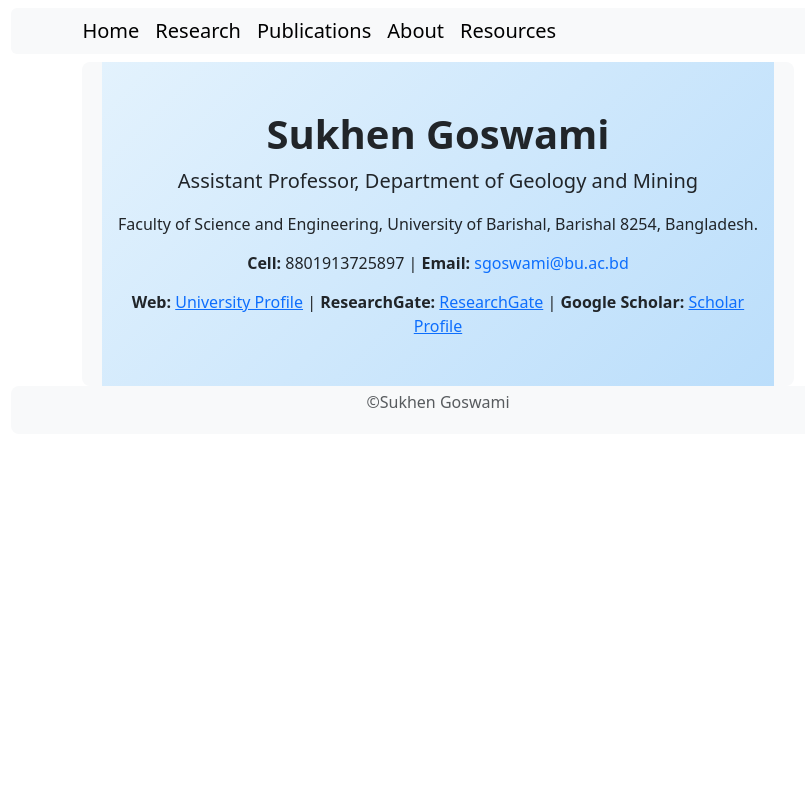
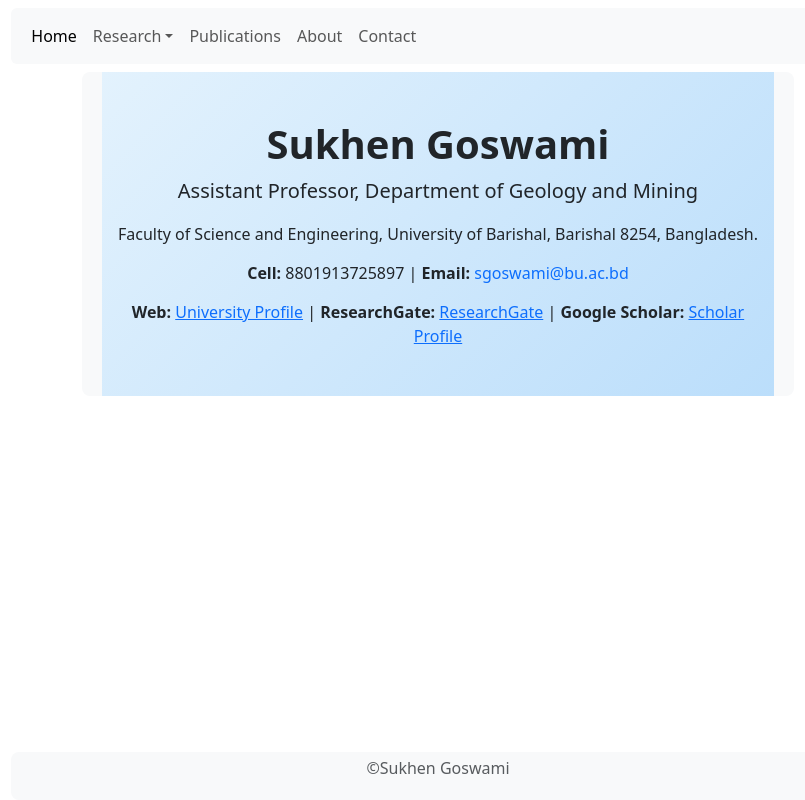
Before and after one commit to frabbicse/personal-portfolio, a Next.js app: page / in a window 1280 px wide. Shown: the whole page, without its empty margins (202-1007 px from the left). Built offline with nearby package versions, Linux system fonts and the light colour scheme.

Commit message:
new page contact

```diff
--- a/package.json
+++ b/package.json
@@ -15,6 +15,7 @@
     "react-dom": "^19.0.0"
   },
   "devDependencies": {
+    "@types/bootstrap": "^5.2.10",
     "@types/node": "^20",
     "@types/react": "^19",
     "@types/react-dom": "^19",
--- /dev/null
+++ b/src/app/contact/page.tsx
@@ -0,0 +1,3 @@
+export default function Contact() {
+  return <div>contact information</div>;
+}
--- a/src/app/layout.tsx
+++ b/src/app/layout.tsx
@@ -19,11 +19,11 @@ export default function RootLayout({
       <body>
         <div className="offset-2 col-lg-8">
           <NavLinks />
-          <div className=" container-fluid offset-1 col-md-10 rounded-3 bg-light">
+          <div className=" container-fluid offset-1 col-md-10 rounded-3 bg-light mb-5">
             <main>{children}</main>
           </div>
         </div>
-        <footer className="footer offset-2 col-lg-8 py-1 sticky-bottom rounded-3" style={{ backgroundColor: "#f8f9fa" }}>
+        <footer className="footer offset-2 col-lg-8 py-1 fixed-bottom rounded-3 mt-5" style={{ backgroundColor: "#f8f9fa" }}>
           <p className="text-center text-muted">©Sukhen Goswami</p>
         </footer>
       </body>
--- a/src/app/navigation/nav-links.tsx
+++ b/src/app/navigation/nav-links.tsx
@@ -2,52 +2,61 @@
 
 import { usePathname } from "next/navigation";
 import Link from "next/link";
+import { useEffect } from "react";
 
 export function NavLinks() {
   const pathname = usePathname();
 
+  useEffect(() => {
+    require("bootstrap/dist/js/bootstrap.bundle.min.js");
+  }, []);
+
   return (
-    <nav className="navbar  navbar-expand-lg navbar-light bg-light mb-2 mt-2 rounded-2 sticky-top">
-      <div className="collapse navbar-collapse offset-1" id="navbarSupportedContent">
-        <ul className="navbar-nav mr-auto">
-          <li className="nav-item active">
-            <Link className={`navbar-brand  ${pathname === "/" ? "active" : ""}`} href="/" aria-current="page">
+    <nav className="navbar navbar-expand-lg bg-body-tertiary navbar-expand-lg navbar-light bg-light mb-2 mt-2 rounded-2 sticky-top">
+      <div className="container-fluid">
+        <div className="collapse navbar-collapse" id="navbarSupportedContent">
+          <ul className="navbar-nav me-auto mb-2 mb-lg-0">
+            <li className="nav-item">
+              <Link className={`nav-link active  ${pathname === "/" ? "active" : ""}`} href="/" aria-current="page">
                 Home
               </Link>
             </li>
-          <li className="nav-item">
-            <Link className={`navbar-brand  ${pathname === "/research" ? "active" : ""}`} href="/research">
+
+            <li className="nav-item dropdown">
+              <Link className={`nav-link dropdown-toggle`} href="" data-bs-toggle="dropdown" aria-expanded="false">
                 Research
               </Link>
+              <ul className="dropdown-menu">
+                <li>
+                  <Link className={`nav-link ${pathname === "/research" ? "active" : ""}`} href="/research">
+                    Hydro-Geology
+                  </Link>
                 </li>
-          <li className="nav-item dropdown">
-            <Link className={`navbar-brand ${pathname === "/publications" ? "active" : ""}`} href="/publications">
+                <li>
+                  <Link className={`nav-link ${pathname === "/resources" ? "active" : ""}`} href="/resources">
+                    Resources
+                  </Link>
+                </li>
+              </ul>
+            </li>
+            <li className="nav-item">
+              <Link className={`nav-link ${pathname === "/publications" ? "active" : ""}`} href="/publications">
                 Publications
               </Link>
             </li>
-          <li className="nav-item dropdown">
-            <Link className={`navbar-brand ${pathname === "/about" ? "active" : ""}`} href="/about">
+            <li className="nav-item"></li>
+            <li className="nav-item">
+              <Link className={`nav-link ${pathname === "/about" ? "active" : ""}`} href="/about">
                 About
               </Link>
             </li>
-          <li className="nav-item dropdown">
-            <Link className={`navbar-brand ${pathname === "/resources" ? "active" : ""}`} href="/resources">
-              Resources
+            <li className="nav-item">
+              <Link className={`nav-link ${pathname === "/contact" ? "active" : ""}`} href="/contact">
+                Contact
               </Link>
-            <div className="dropdown-menu" aria-labelledby="navbarDropdown">
-              <a className="dropdown-item" href="#">
-                Action
-              </a>
-              <a className="dropdown-item" href="#">
-                Another action
-              </a>
-              <div className="dropdown-divider"></div>
-              <a className="dropdown-item" href="#">
-                Something else here
-              </a>
-            </div>
             </li>
           </ul>
+        </div>
       </div>
     </nav>
   );
```
Also changed, not shown: 1 other file (tests, documents, lock files or other folders). Lines whose indentation alone changed are shown as unchanged.
